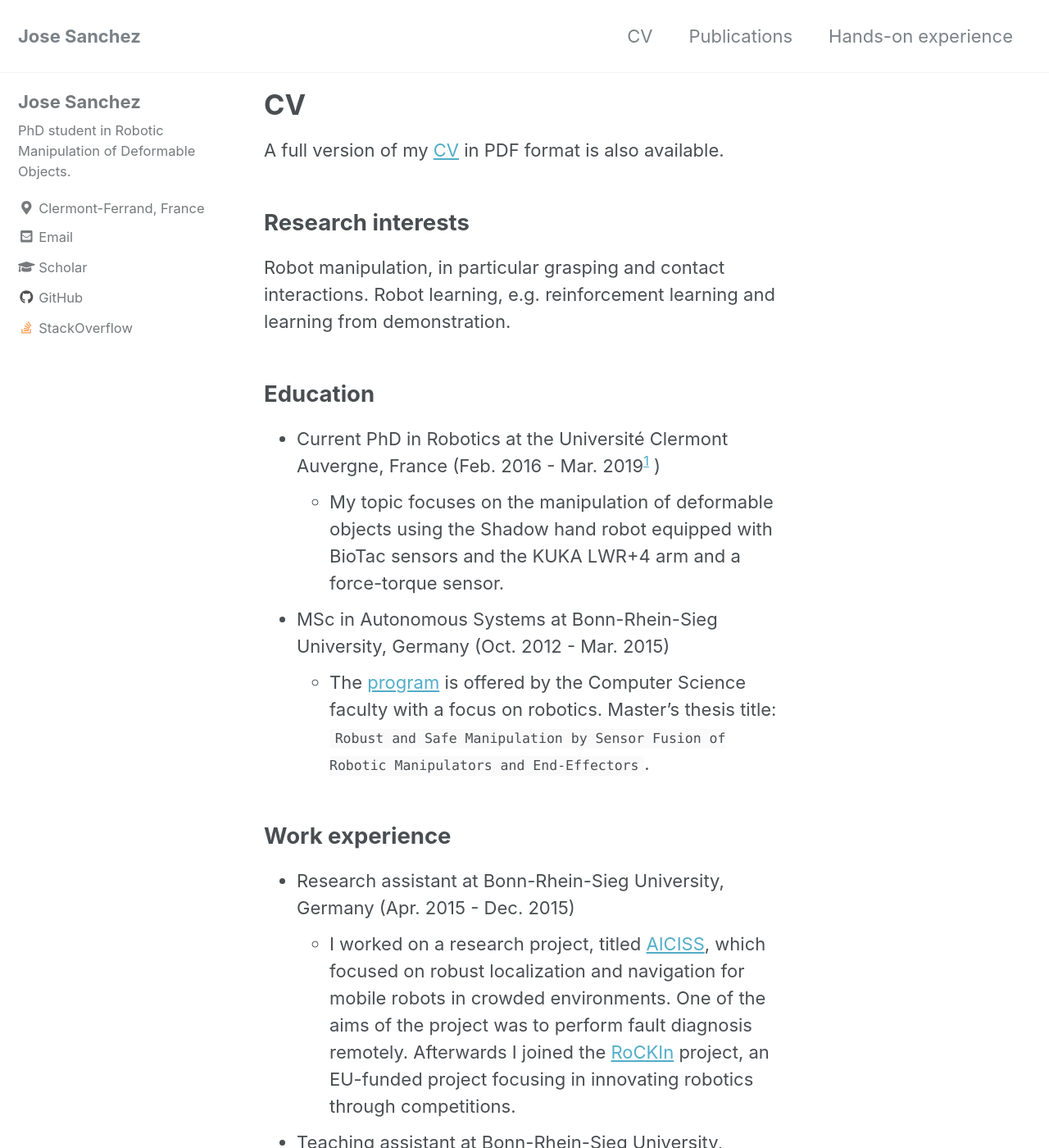
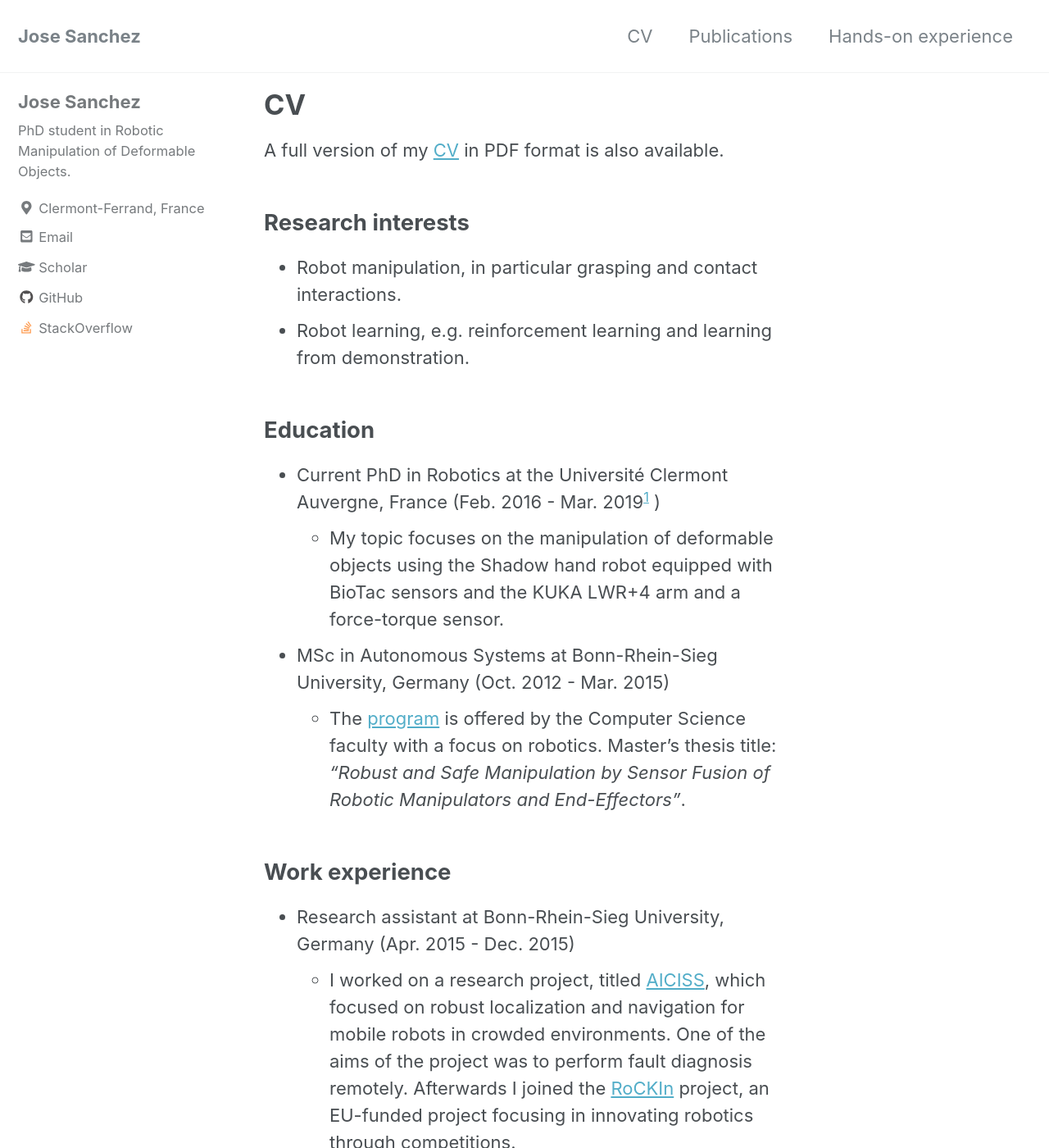
Before and after one commit to jsanch2s/jsanch2s.github.io, a Jekyll site: the page built from _pages/cv.md, in a window 1280 px wide and 1400 px high. Shown: the whole window at 82% size. Built offline with Jekyll 4.4.1, drawn with Linux system fonts in a browser that asks for light colours; cached includes are drawn as plain includes; nearby versions of some CDN libraries.

Commit message:
Fix minor issues in CV

```diff
--- a/_pages/cv.md
+++ b/_pages/cv.md
@@ -10,8 +10,8 @@ A full version of my [CV]({{ site.url }}/files/cv.pdf) in PDF format is also ava
 
 Research interests
 ------
-Robot manipulation, in particular grasping and contact interactions.
-Robot learning, e.g. reinforcement learning and learning from demonstration.
+* Robot manipulation, in particular grasping and contact interactions.
+* Robot learning, e.g. reinforcement learning and learning from demonstration.
 
 Education
 ------
@@ -19,7 +19,7 @@ Education
 )
   - My topic focuses on the manipulation of deformable objects using the Shadow hand robot equipped with BioTac sensors and the KUKA LWR+4 arm and a force-torque sensor.
 * MSc in Autonomous Systems at Bonn-Rhein-Sieg University, Germany (Oct. 2012 - Mar. 2015)
-  - The [program](https://www.h-brs.de/en/inf/autonomous-systems-msc) is offered by the Computer Science faculty with a focus on robotics. Master's thesis title: `Robust and Safe Manipulation by Sensor Fusion of Robotic Manipulators and End-Effectors`.
+  - The [program](https://www.h-brs.de/en/inf/autonomous-systems-msc) is offered by the Computer Science faculty with a focus on robotics. Master's thesis title: _"Robust and Safe Manipulation by Sensor Fusion of Robotic Manipulators and End-Effectors"_.
 
 Work experience
 ------
```
